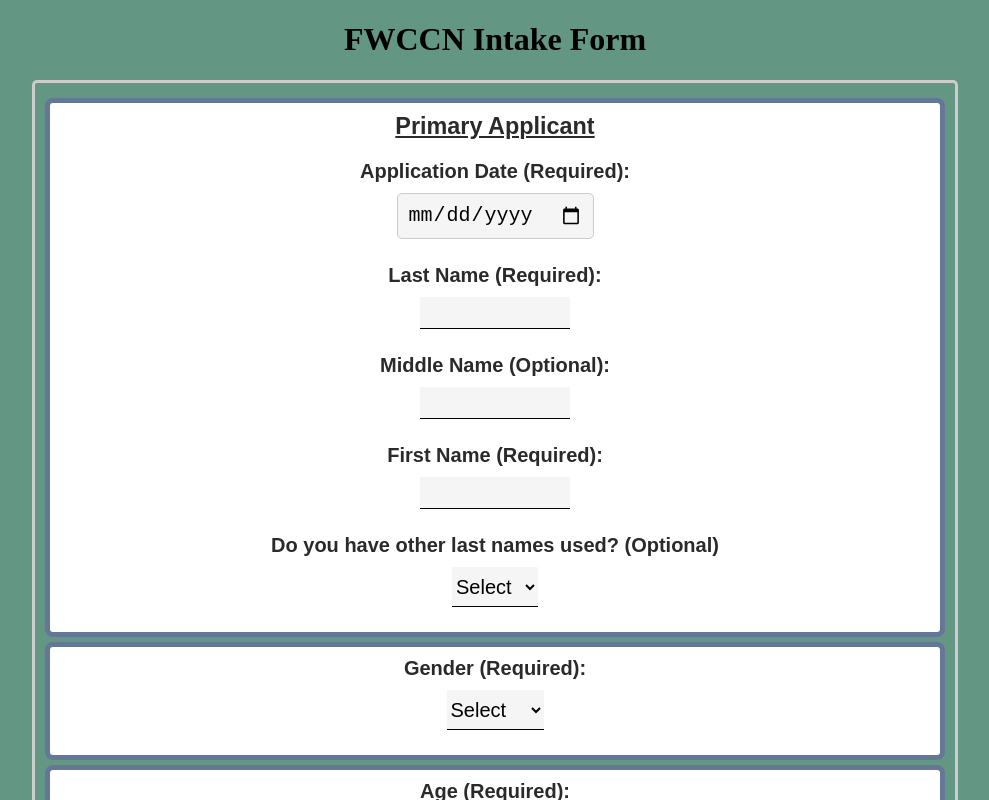
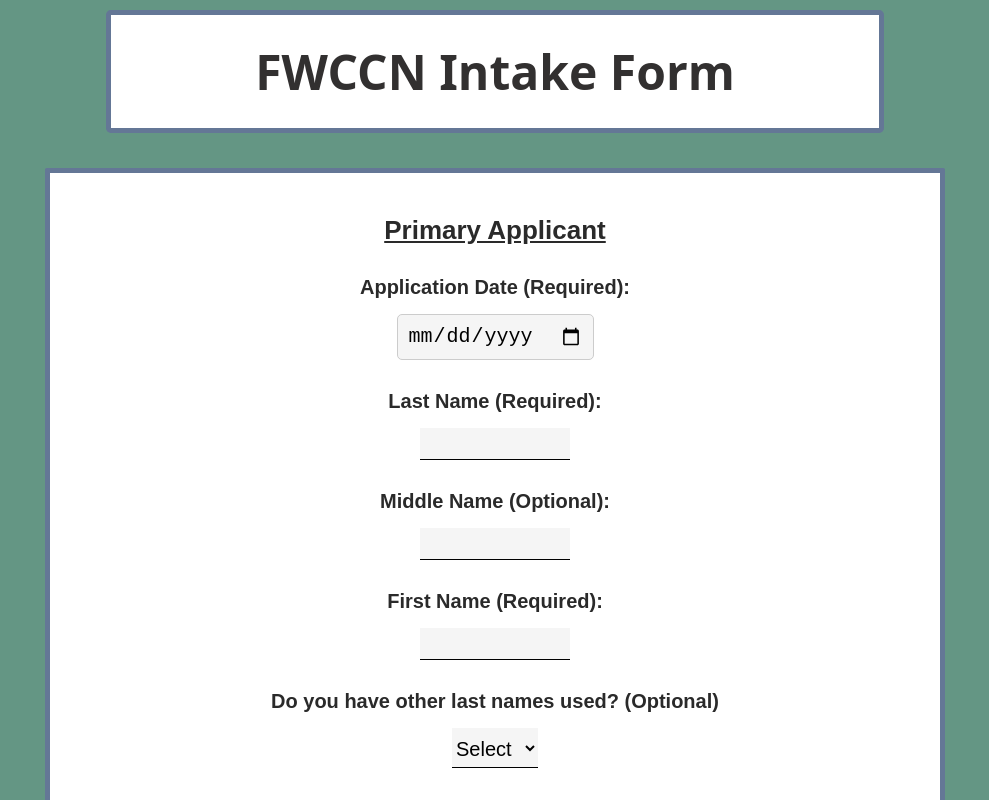
Before and after one commit to brinkbrink/FWCCN, a React (Create React App) app in the folder client/: page / in a window 1280 px wide. Shown: the top 800 px of the page, without its empty margins (145-1134 px from the left). Built offline with nearby package versions, Linux system fonts and the light colour scheme.

Commit message:
final styling changes for first iteration

```diff
--- a/client/src/SubmitForm.css
+++ b/client/src/SubmitForm.css
@@ -7,26 +7,38 @@ html {
     max-width: 900px;
     padding: 10px;
     margin: 0 auto;
-    border: 3px solid #ccc;
-    border-radius: 5px;
     font-family: Arial, Helvetica, sans-serif;
+  }
+
+  h1 {
+    font-size: 3em;
+    font: #fff;
+    color: #323030;
+    background-color: #fff;
+    width: 15em;
+    font-family: system-ui;
+    margin: .2em auto;
+    border: 5px solid #647796;
+    border-radius: 0.1em;
+    padding: .5em;
   }
 
   h2, h3 {
     margin-top: 0;
     margin-bottom: 5px;
+    font-size: 1.3em;
   }
 
   .form-section {
     background-color: #fff;
     border: 5px solid #647796;
-    border-radius: 8px;
-    margin-top: 5px;
-    padding: 5px;
+    border-radius: 0.1em;
+    margin-top: 1em;
+    padding: 2em;
   }
 
   .submit-form label {
-    padding: 5px;
+    padding: .5em;
     margin-bottom: 5px;
     font-weight: bold;
     display: block;
--- a/client/src/components/SubmitForm.js
+++ b/client/src/components/SubmitForm.js
@@ -345,9 +345,9 @@ function SubmitForm() {
               </div>
             ) : null}
           </div>
-        </div>
+
         {/* End name section */}
-        <div className="form-section">
+        <div>
           <label className="submit-label">Gender (Required):</label>
           <select
             className="submit-input"
@@ -358,9 +358,8 @@ function SubmitForm() {
             <option value="Male">Male</option>
             <option value="Female">Female</option>
           </select>
-        </div>
-        {/* End gender section */}
-        <div className="form-section">
+        </div> {/* End gender section */}
+        <div>
           <label className="submit-label">Age (Required):</label>
           <input
             className="submit-input"
@@ -370,8 +369,8 @@ function SubmitForm() {
             required={true}
             min={18}
           />
+        </div> {/* End age section */}
         </div>
-        {/* End age section */}
         <div className="form-section">
           <label className="submit-label">Address (Required):</label>
           <input
@@ -409,6 +408,7 @@ function SubmitForm() {
             required={true}
           />
         </div>
+        {/* TODO: Maybe add the functionality for "Other adults" here so address only pops up if No is selected */}
         <div className="form-section">
           <label className="submit-label">Homeless (Required):</label>
           <select
```
